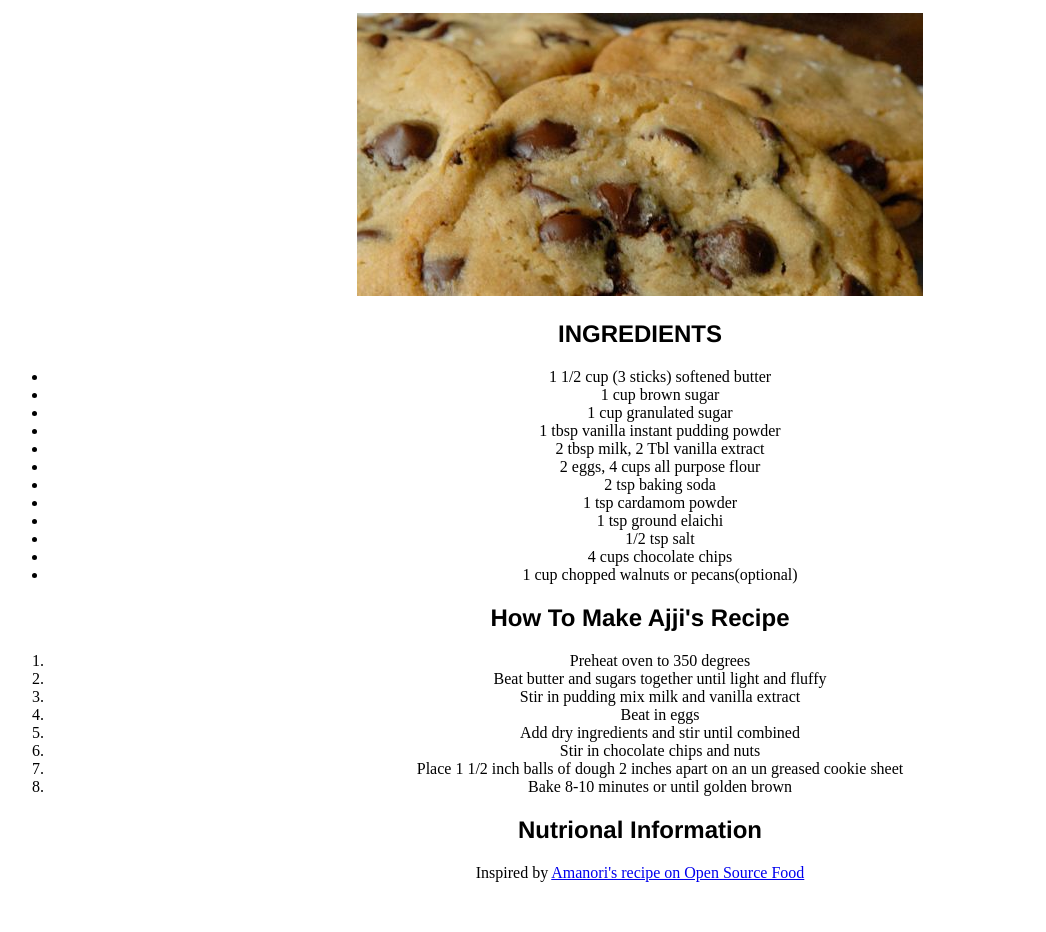
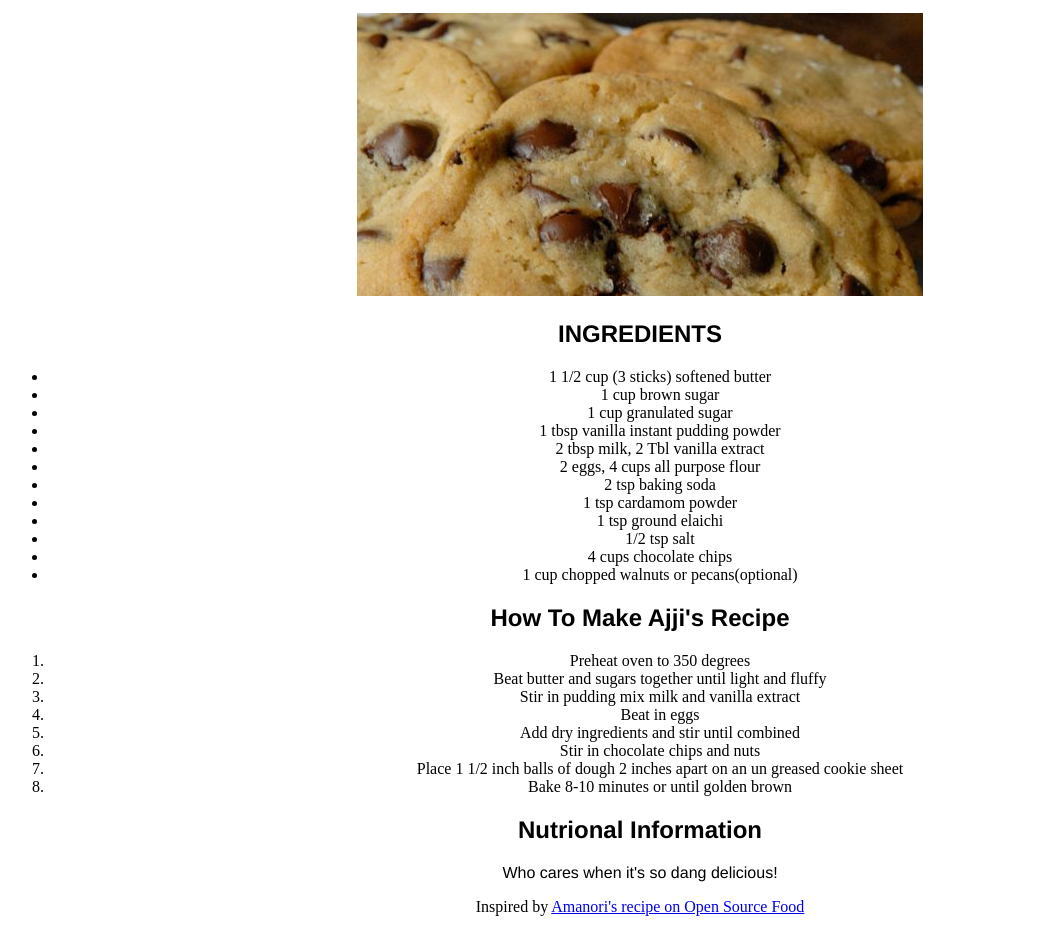
Before and after one commit to Tazzai/coderbabez-html-wk1-hw1, a plain HTML site: page index.html in a window 1280 px wide. Shown: the part 113-1045 px from the top of the page, without its empty margins (0-1046 px from the left). Before the commit the page ends 1011 px from the top, so only its background shows below. Drawn offline with Linux system fonts and the light colour scheme.

Commit message:
Missed closing code " on Nutritional Info copy

```diff
--- a/index.html
+++ b/index.html
@@ -52,7 +52,7 @@
     </section>
     <section>
     <center><h2 style="font-family: helvetica, arial, sans-serif;">Nutrional Information</h2></center>
-    <center><p style="font-family: helvetica, arial, sans-serif; font-size= 24px;>Who cares when it's so dang delicious!</p></center>
+    <center><p style="font-family: helvetica, arial, sans-serif; font-size= 24px;">Who cares when it's so dang delicious!</p></center>
     </section>
     <section>
     <center><p>Inspired by <a href="http://www.opensourcefood.com/people/Amanori/recipes/mamas-recipe-the-best-chocolate-chip-cookies">Amanori's recipe on Open Source Food</a> </p><section><center>
```
